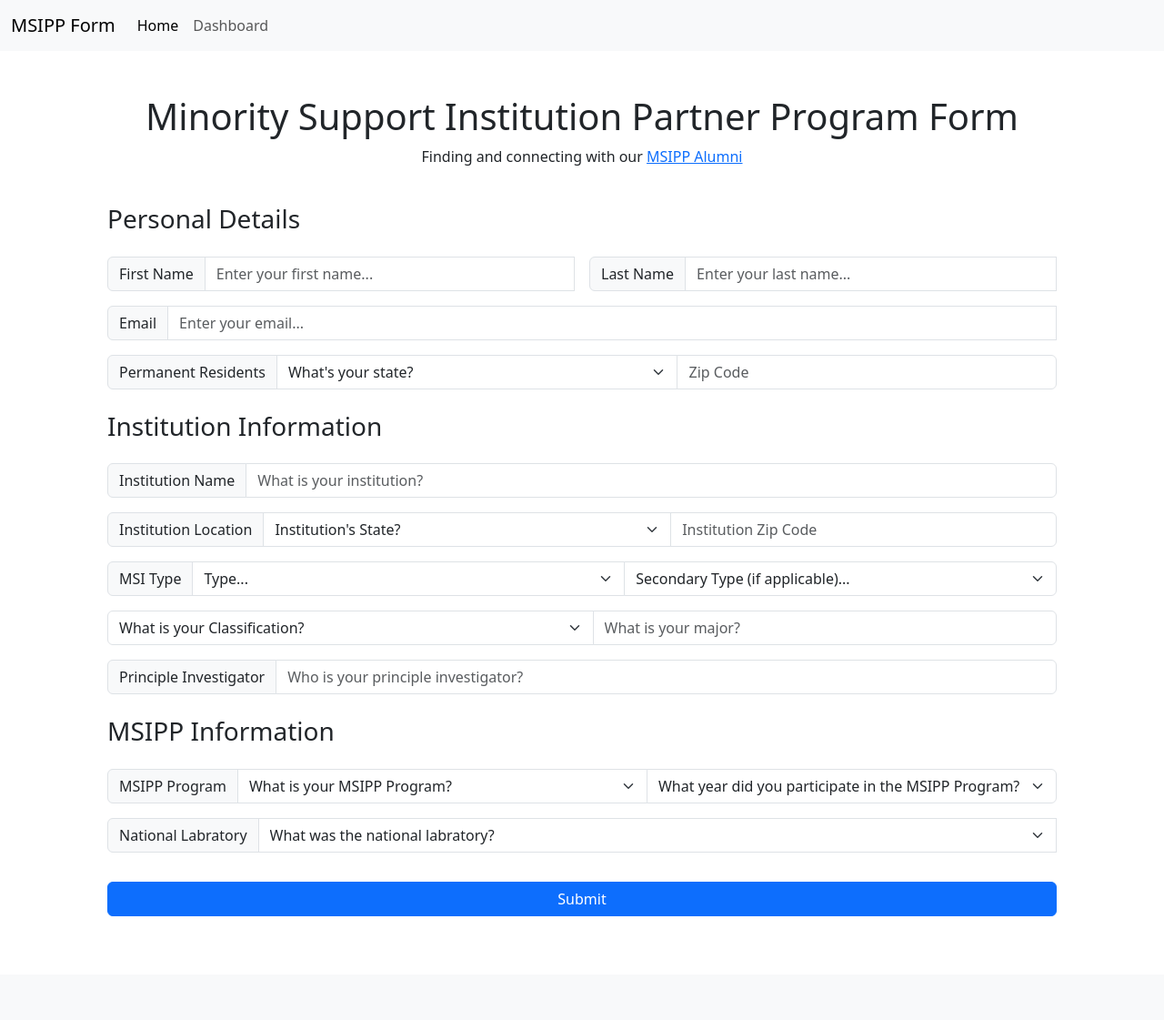
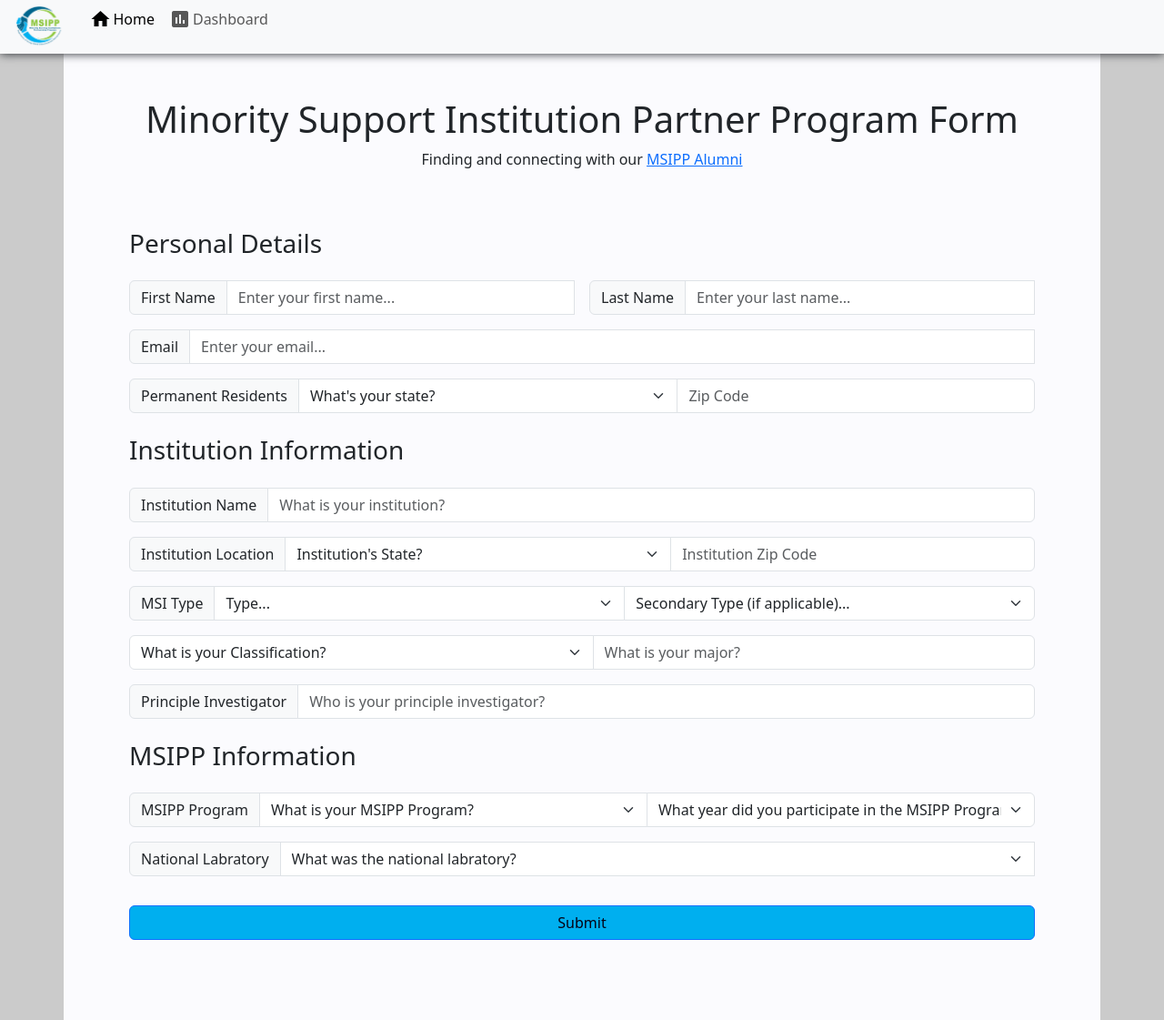
Before and after one commit to JH-Claflin/thesis, a Node server app: page / in a window 1280 px wide. Shown: the whole page at 91% size. Before the commit the page ends 1007 px from the top, so only its background shows below. Run offline with Node 20, Linux system fonts and the light colour scheme.

Commit message:
[UPDATE] User Interface Uplift

```diff
--- a/public/javascripts/dashboard.js
+++ b/public/javascripts/dashboard.js
@@ -271,4 +271,3 @@
 
 //Data to be sent to the charts
 export const chartInfo = await fetchData();
-console.log(chartInfo)
--- /dev/null
+++ b/public/stylesheets/design.css
@@ -0,0 +1,52 @@
+:root {
+    --text-primary: #050316;
+    --background-color: #fbfbfe;
+    --background-color-25: hwb(240 98% 25%);
+    --background-color-50: hwb(240 98% 50%);
+    --background-color-75: hwb(240 98% 75%);
+    --background-color-chart: hwb(0 32% 68%);
+    --primary-color: #8DC73D;
+    --secondary-color: #00658D;
+    --accent-color: #00AFEF;
+    --accent-color-25: hwb(196 0% 25%);
+    --accent-color-50: hwb(196 0% 50%);
+    --accent-color-75: hwb(196 0% 75%);
+    --accent-color-hover: hwb(196 25% 6%);
+}
+
+body {
+    width: 100%;
+    height: calc(100vh - 67px);
+    overflow-y: auto;
+    overflow-x: hidden;
+}
+
+nav {
+    max-height: 8%;
+    box-shadow: 0px .1px 10px;
+}
+
+nav img {
+    display: block;
+    /* width: 40px; */
+    max-height: 50px;
+    min-height: 10px;
+
+    @media (max-height: 750px) {
+        max-height: 30px;
+    }
+
+    @media (max-height: 600px) {
+        display: none;
+    }
+}
+
+.navbar-brand:hover {
+    filter: drop-shadow(0 0 0.20rem var(--primary-color)); /*! Change the values*/
+}
+
+.iconNbutton {
+    display: flex;
+    flex-direction: row;
+    gap: 0.125rem;
+}
--- a/public/stylesheets/error.css
+++ b/public/stylesheets/error.css
@@ -1,13 +1,11 @@
+@import url(./design.css);
+
 *, *::before *::after {
   box-sizing: border-box;
 }
 
 body {
   margin: 0;
-  width: 100%;
-  height: calc(100vh - 60px);
-  overflow-y: auto;
-  overflow-x: hidden;
   border-left: 0;
 }
 
--- a/public/stylesheets/styles.css
+++ b/public/stylesheets/styles.css
@@ -1,3 +1,5 @@
+@import url(./design.css);
+
 *, *::before, *::after {
     box-sizing: border-box;
 }
@@ -7,26 +9,36 @@
 
 body {
     margin: 0;
-    width: 100%;
-    height: calc(100vh - 60px);
-    overflow-y: auto;
-    overflow-x: hidden;
     border-left: 0;
+    background-color: var(--background-color-25);
+}
+
+.container{
+    background-color: var(--background-color);
 }
 
 main {
     display: grid;
-    /* margin: auto; */
     place-content: center;
     min-width: 500px;
-    /* max-width: 60%; */
-
+    padding: 1.5em;
 }
 
 
 .institution_section {
     width: 100%;
     position: relative;
+}
+
+
+.btn-color {
+    background-color: var(--accent-color);
+    color: var(--text-primary);
+}
+
+.btn-color:hover {
+    background-color: var(--accent-color-hover);
+    color: var(--background-color);
 }
 
 #insSearchResults {
--- a/public/stylesheets/success.css
+++ b/public/stylesheets/success.css
@@ -1,3 +1,5 @@
+@import url(./design.css);
+
 *, *::before, *::after {
     box-sizing: border-box;
 }
@@ -5,10 +7,6 @@
 
 body {
   margin: inherit;
-  width: 100%;
-  height: calc(100vh - 60px);
-  overflow-y: auto;
-  overflow-x: hidden;
   border-left: 0;
 }
 
--- a/views/index.ejs
+++ b/views/index.ejs
@@ -5,6 +5,8 @@
       <meta http-equiv="X-UA-Compatible" content="ie=edge">
       <meta name="viewport" content="width=device-width, initial-scale=1.0">
       <title>MSIPP Form</title>
+      <link rel="shortcut icon" href="./assets/Icons/MSIPP_logo_rev.ico" type="image/x-icon">
+      <link rel="stylesheet" href="https://fonts.googleapis.com/icon?family=Material+Icons">
       <link href="https://cdn.jsdelivr.net/npm/bootstrap@5.3.0/dist/css/bootstrap.min.css" rel="stylesheet" integrity="sha384-9ndCyUaIbzAi2FUVXJi0CjmCapSmO7SnpJef0486qhLnuZ2cdeRhO02iuK6FUUVM" crossorigin="anonymous">
       <link rel="stylesheet" href="/stylesheets/styles.css">
       <script defer src="/javascripts/script.js" type="module"></script>
@@ -13,25 +15,34 @@
   <body>
     <nav class="navbar navbar-expand-lg bg-body-tertiary">
         <div class="container-fluid">
-          <a class="navbar-brand" href="/">MSIPP Form</a>
+          <a class="navbar-brand" href="/"><img src="./assets/Icons/MSIPP_logo_rev.png" alt="MSIPP"/></a>
           <button class="navbar-toggler" type="button" data-bs-toggle="collapse" data-bs-target="#navbarNav" aria-controls="navbarNav" aria-expanded="false" aria-label="Toggle navigation">
             <span class="navbar-toggler-icon"></span>
           </button>
           <div class="collapse navbar-collapse" id="navbarNav">
             <ul class="navbar-nav">
               <li class="nav-item">
-                <a class="nav-link active" aria-current="page" href="/">Home</a>
+                <a class="nav-link active" aria-current="home page" href="/">
+                  <div class="iconNbutton">
+                    <i class="material-icons">home</i><p>Home</p>
+                  </div>
+                </a>
               </li>
               <li class="nav-item">
-                <a class="nav-link" href="/dashboard">Dashboard</a>
+                <a class="nav-link" href="/dashboard">
+                  <div class="iconNbutton">
+                    <i class="material-icons">assessment</i><p>Dashboard</p>
+                  </div>
+                </a>
               </li>
             </ul>
           </div>
         </div>
       </nav>
+
     <div class="container p-5">
       <div class="page-title">
-          <h1 class="text-center">Minority Support Institution Partner Program Form</h1>
+          <h1 id="surveytitle" class="text-center">Minority Support Institution Partner Program Form</h1>
           <p class="text-center">Finding and connecting with our <a class="link-opacity-50-hover " href="https://www.linkedin.com/showcase/doe-em-msipp-alumni/" target="_blank">MSIPP Alumni</a></p>
       </div>
       <main>
@@ -155,7 +166,7 @@
                   </div>
               </section>
 
-              <input type="submit" value="Submit" class="btn btn-primary w-100 my-3">
+              <input type="submit" value="Submit" class="btn-color btn btn-primary w-100 my-3">
           </form>
       </main>
     </div>
```
Also changed, not shown: public/javascripts/chartUI.js (+7 -4 lines), public/stylesheets/dashboard.css (+23 -13 lines), views/404.ejs (+13 -3 lines), views/dashboard.ejs (+17 -5 lines), views/success.ejs (+13 -4 lines), public/assets/Icons/MSIPP_logo_rev.ico (added), public/assets/Icons/MSIPP_logo_rev.png (added), public/assets/Icons/MSIPP_logo_rev.svg (added), public/assets/Icons/Power_bi_logo_black.svg (added), public/assets/Icons/highcharts.svg (added), public/assets/Icons/power-bi-icon.svg (added).
